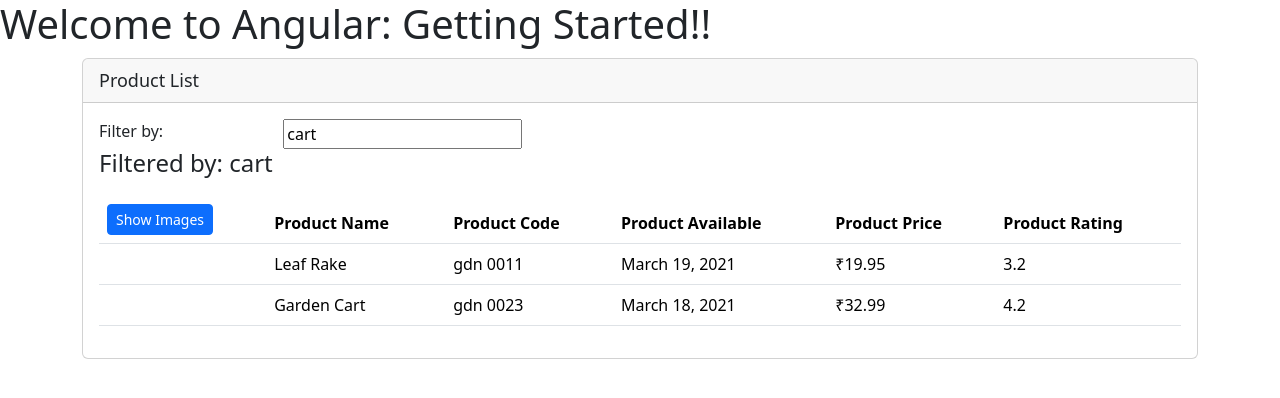
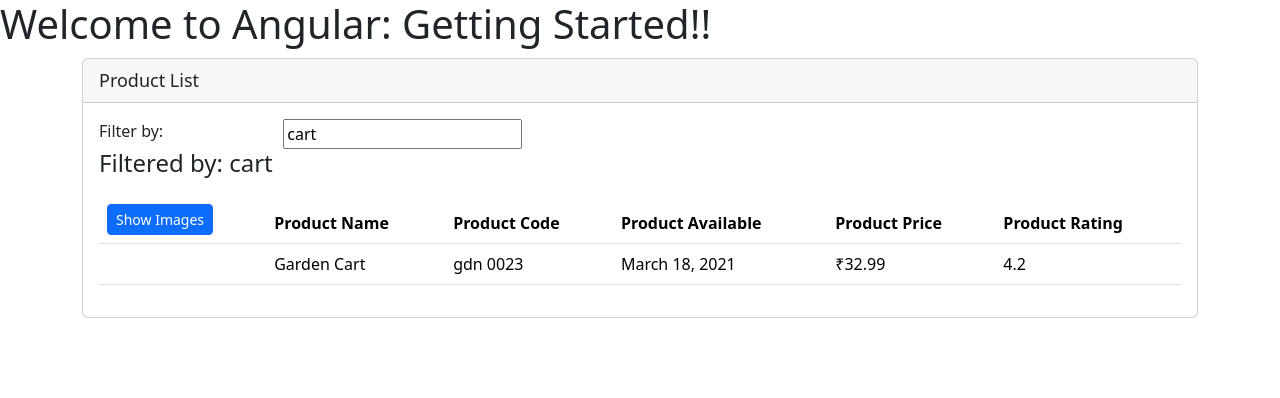
Before and after one commit to Kashyap2424/Angular-Deborah-Kurata-Pluralsight-Course, an Angular app: page / in a window 1280 px wide. Shown: the top 398 px of the page. Built offline with nearby package versions, Linux system fonts and the light colour scheme.

Commit message:
Implement a arrow funcation for product filtering

```diff
--- a/src/app/Products/Products-List.component.html
+++ b/src/app/Products/Products-List.component.html
@@ -35,7 +35,7 @@
           </thead>
 
           <tbody>
-            <tr *ngFor="let product of products">
+            <tr *ngFor="let product of filteredProducts">
               <td>
                 <img
                   *ngIf="showImage"
--- a/src/app/Products/Products-List.component.ts
+++ b/src/app/Products/Products-List.component.ts
@@ -23,7 +23,11 @@
   set listFilter(value: string) {
     this._listFilter = value;
     console.log("In set listFilter", value);
+
+    this.filteredProducts = this.performFilter(this.listFilter);
   }
+
+  filteredProducts: IProduct[] = [];
 
   products: IProduct[] = [
     {
@@ -48,11 +52,18 @@
     },
   ];
 
+  performFilter(filterBy: string): IProduct[] {
+    filterBy = filterBy.toLocaleLowerCase();
+    return this.products.filter((product: IProduct) =>
+      product.productName.toLocaleLowerCase().includes(filterBy)
+    );
+  }
+
   toggleImage(): void {
     this.showImage = !this.showImage;
   }
 
   ngOnInit(): void {
-    this._listFilter = "cart";
+    this.listFilter = "cart";
   }
 }
```
